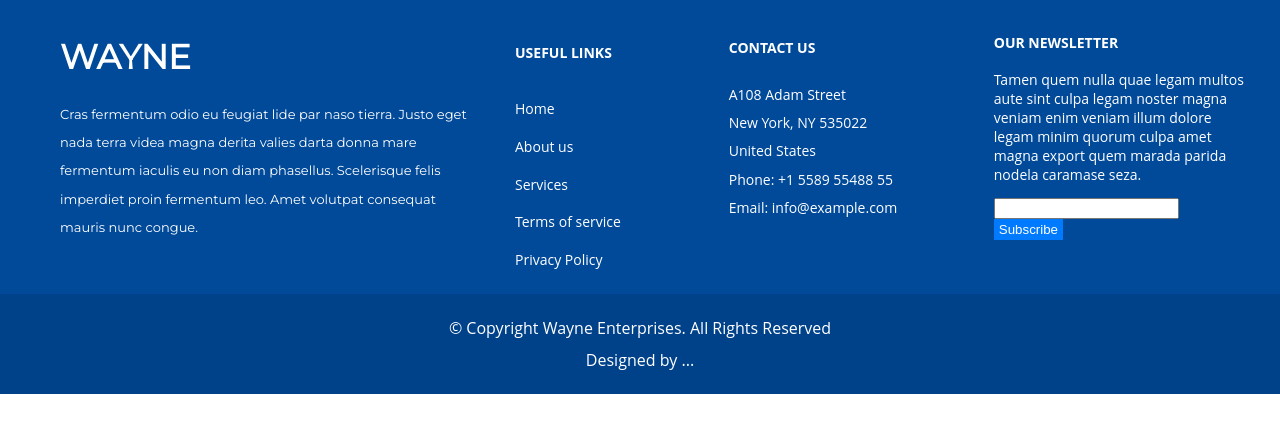
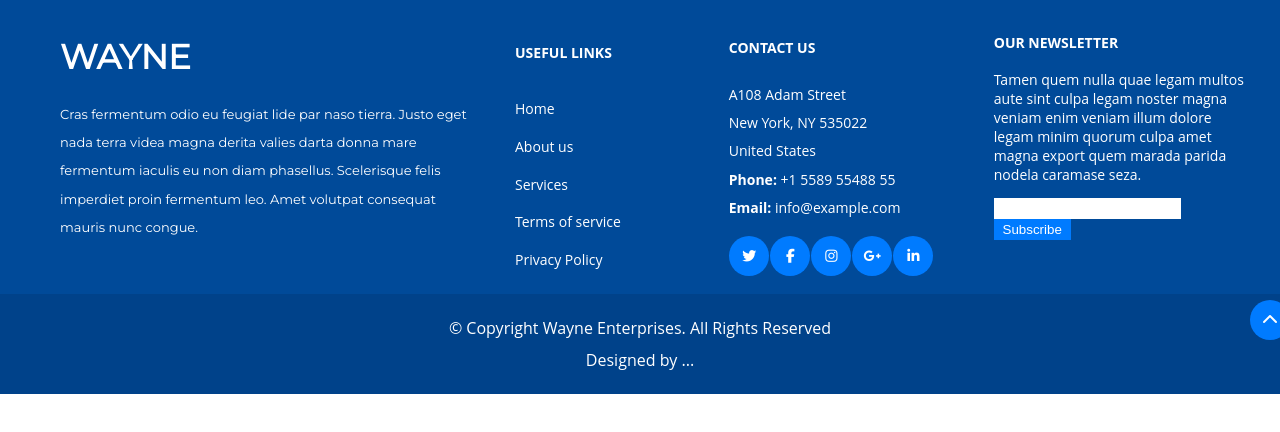
Before and after one commit to malumart/Tp-1, a plain HTML site: page index.html in a window 1280 px wide. Drawn offline with Linux system fonts and the light colour scheme.

Commit message:
avanzando con el tp

```diff
--- a/index.html
+++ b/index.html
@@ -6,8 +6,13 @@
     <meta http-equiv="X-UA-Compatible" content="ie=edge">
     <title>TP 1</title>
     <link rel="stylesheet" href="style.css">
+    <script src="https://kit.fontawesome.com/c6800dd377.js"></script>
+
 </head>
 <body>
+        <div class="arrow">
+            <i class="fas fa-chevron-up"></i>
+        </div>
     <footer>
         <div class="footer-container">
             <div class="wayne">
@@ -20,11 +25,11 @@
             <div class="useful-links">
                 <h4>USEFUL LINKS</h4>
                     <ul>
-                        <li>Home</li>
-                        <li>About us</li>
-                        <li>Services</li>
-                        <li>Terms of service</li>
-                        <li>Privacy Policy</li>
+                        <li><a href="#">Home</li></a>
+                        <li><a href="#">About us</li></a>
+                        <li><a href="#">Services</li></a>
+                        <li><a href="#">Terms of service</li></a>
+                        <li><a href="#">Privacy Policy</li></a>
                     </ul>
             </div>
 
@@ -33,8 +38,15 @@
                     <p>A108 Adam Street <br>
                             New York, NY 535022 <br>
                             United States <br>
-                            Phone: +1 5589 55488 55 <br>
-                            Email: info@example.com</p>
+                            <span>Phone:</span> +1 5589 55488 55 <br>
+                            <span>Email:</span> info@example.com</p>
+                    <div class="icons">
+                        <div class="iconos"><i class="fab fa-twitter"></i></div>
+                        <div class="iconos"><i class="fab fa-facebook-f"></i></div>
+                        <div class="iconos"><i class="fab fa-instagram"></i></div>
+                        <div class="iconos"><i class="fab fa-google-plus-g"></i></div>
+                        <div class="iconos"><i class="fab fa-linkedin-in"></i></div>
+                    </div>
             </div>
 
             <div class="newsletter">
--- a/style.css
+++ b/style.css
@@ -5,6 +5,18 @@ body{
     font-family: "Open Sans", sans-serif;
     color:#fff;
     margin: 0px;
+}
+.arrow {
+    position: fixed;
+    top:300px;
+    left: 1250px;
+    background-color: #007bff;
+    border-radius: 50%;
+    width: 40px;
+    height: 40px;
+    display: flex;
+    justify-content: center;
+    align-items: center;
 }
 
 .footer-container{
@@ -36,12 +48,22 @@ ul {
     margin: 0;
     padding:0;
 }
+ul li a {
+    text-decoration: none;
+    color: #fff;
+    transition: all 0.3s;
+}
+ul li a:hover {
+    color: #0564CA;
+}
 
 .contact-us{
     width: 20%;
     line-height: 0.75cm;
 }
-
+.contact-us span{
+    font-weight: bold;
+}
 .newsletter{
     width: 25%;
     line-height: 0.5cm;
@@ -71,11 +93,35 @@ ul {
 .submit{
     background-color: #007bff;
     color: #ffffff;
-    border: none;
-    padding: 3px 5px;
-    margin:0;
+    width: 30%;
+
+}
+.submit:hover {
+    cursor: pointer;
+    background-color: #0564CA;
 }
 
 input{
     margin:0;
+    border: none;
+    padding: 3px 5px;
 }
+.icons {
+    display: flex;
+    justify-content: space-around;
+    align-items: center;
+}
+.iconos {
+    width: 40px;
+    height: 40px;
+    background-color: #007bff;
+    border-radius: 50%;
+    display: flex;
+    align-items: center;
+    justify-content: center;
+    transition: all 0.3s;
+
+}
+.iconos:hover {
+    background-color: #0564ca;
+}
```
